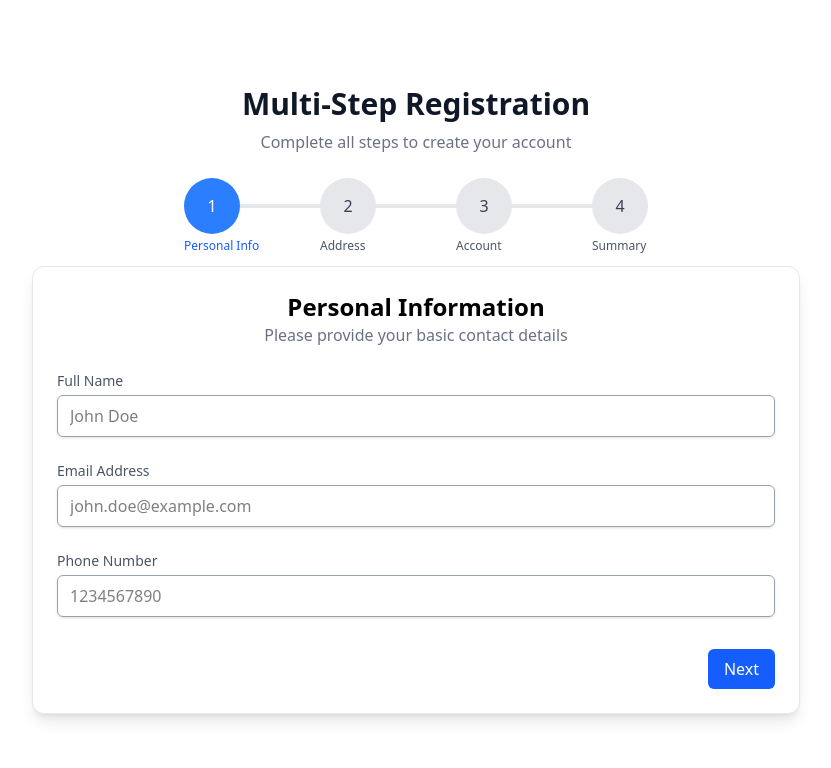
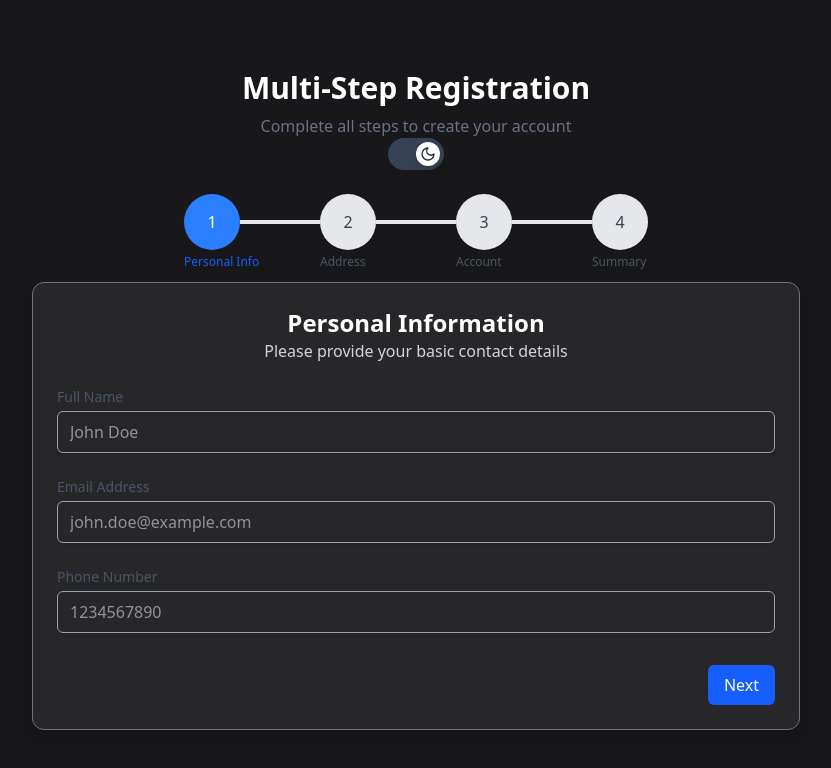
Before and after one commit to Sakibahmed2/step-flow, a Next.js app: page / in a window 1280 px wide. Shown: the top 768 px of the page, without its empty margins (224-1055 px from the left). Built offline with nearby package versions, Linux system fonts and the light colour scheme.

Commit message:
Dark mode done

```diff
--- a/package.json
+++ b/package.json
@@ -14,6 +14,7 @@
     "clsx": "^2.1.1",
     "lucide-react": "^0.487.0",
     "next": "15.2.4",
+    "next-themes": "^0.4.6",
     "react": "^19.0.0",
     "react-dom": "^19.0.0",
     "react-hook-form": "^7.55.0",
--- a/src/app/globals.css
+++ b/src/app/globals.css
@@ -1,4 +1,6 @@
 @import "tailwindcss";
+
+@custom-variant dark (&:where(.dark, .dark *));
 
 .primary-btn {
   @apply ml-auto px-4 py-2 bg-blue-600 text-white rounded-md hover:bg-blue-700 transition-colors focus:outline-none focus:ring-2 focus:ring-offset-2 focus:ring-blue-500;
--- a/src/app/page.js
+++ b/src/app/page.js
@@ -1,9 +1,8 @@
 import MultiStepForm from "@/components/form/MultiStepForm";
-import React from "react";
 
 const HomePage = () => {
   return (
-    <main className="min-h-screen flex items-center justify-center p-4">
+    <main className="min-h-screen flex items-center justify-center p-4 dark:bg-zinc-900">
       <div className="w-full max-w-3xl">
         <MultiStepForm />
       </div>
--- a/src/components/form/MultiStepForm.jsx
+++ b/src/components/form/MultiStepForm.jsx
@@ -10,13 +10,14 @@ import { zodResolver } from "@hookform/resolvers/zod";
 import { useEffect, useState } from "react";
 import { FormProvider, useForm } from "react-hook-form";
 import { useDispatch, useSelector } from "react-redux";
+import { toast } from "sonner";
 import { z } from "zod";
-import StepIndicator from "../ui/StepIndicator";
+import AccountSetup from "../steps/AccountSetup";
+import AddressDetails from "../steps/AddressDetails";
 import FormSummary from "../steps/FormSummary";
 import PersonalInfo from "../steps/PersonalInfo";
-import AddressDetails from "../steps/AddressDetails";
-import AccountSetup from "../steps/AccountSetup";
-import { toast } from "sonner";
+import StepIndicator from "../ui/StepIndicator";
+import { ThemeSwitcher } from "../ui/ToggleTheme";
 
 const formSchema = z
   .object({
@@ -113,7 +114,7 @@ export default function MultiStepForm() {
   const onSubmit = (data) => {
     console.log("Form submitted:", data);
     localStorage.setItem("formData", JSON.stringify(data));
-    if (isSubmitted) {
+    if (localStorage.getItem("formData")) {
       toast.success("Form submitted successfully!");
     }
     dispatch(resetForm());
@@ -122,18 +123,21 @@ export default function MultiStepForm() {
 
   return (
     <div className="space-y-6">
-      <div className="text-center">
-        <h1 className="text-3xl font-bold text-gray-900">
-          Multi-Step Registration
-        </h1>
-        <p className="text-gray-500 mt-2">
-          Complete all steps to create your account
-        </p>
+      <div className="text-center flex flex-col items-center">
+        <div>
+          <h1 className="text-3xl font-bold text-gray-900 dark:text-white">
+            Multi-Step Registration
+          </h1>
+          <p className="text-gray-500 dark:to-gray-200 mt-2">
+            Complete all steps to create your account
+          </p>
+        </div>
+        <ThemeSwitcher />
       </div>
 
       <StepIndicator currentStep={currentStep} steps={steps} />
 
-      <div className="bg-white rounded-xl shadow-lg border border-gray-200 overflow-hidden">
+      <div className="bg-white dark:bg-zinc-800 rounded-xl shadow-lg border border-gray-200 dark:border-zinc-500 overflow-hidden">
         <div className="p-6">
           <FormProvider {...methods}>
             <form onSubmit={handleSubmit(onSubmit)}>
@@ -144,7 +148,7 @@ export default function MultiStepForm() {
                   <button
                     type="button"
                     onClick={goToPrevStep}
-                    className="px-4 py-2 border border-gray-300 rounded-md text-gray-700 hover:bg-gray-50 transition-colors focus:outline-none focus:ring-2 focus:ring-offset-2 focus:ring-blue-500"
+                    className="px-4 py-2 border border-gray-300 dark:border-white dark:text-white rounded-md text-gray-700 hover:bg-gray-50 dark:hover:bg-blue-50/0 transition-colors focus:outline-none focus:ring-2 focus:ring-offset-2 focus:ring-blue-500"
                   >
                     Previous
                   </button>
@@ -159,7 +163,7 @@ export default function MultiStepForm() {
                       setHasData(false);
                       dispatch(resetForm());
                     }}
-                    className="ml-auto px-4 py-2 border border-red-300 rounded-md text-red-700 hover:bg-red-50 transition-colors focus:outline-none focus:ring-2 focus:ring-offset-2 focus:ring-red-500"
+                    className="ml-auto px-4 py-2 border border-red-300 rounded-md text-red-700 hover:bg-red-50 dark:hover:bg-red-50/0 transition-colors focus:outline-none focus:ring-2 focus:ring-offset-2 focus:ring-red-500"
                   >
                     Clear Data
                   </button>
--- a/src/components/steps/AccountSetup.jsx
+++ b/src/components/steps/AccountSetup.jsx
@@ -6,7 +6,9 @@ const AccountSetup = () => {
     <div>
       <div className="text-center mb-6">
         <h2 className="text-2xl font-semibold ">Account Setup</h2>
-        <p className="text-gray-500">Please set up your account.</p>
+        <p className="text-gray-500 dark:text-gray-300">
+          Please set up your account.
+        </p>
       </div>
 
       <div className="space-y-6">
--- a/src/components/steps/AddressDetails.jsx
+++ b/src/components/steps/AddressDetails.jsx
@@ -6,7 +6,9 @@ const AddressDetails = () => {
     <div>
       <div className="text-center mb-6">
         <h2 className="text-2xl font-semibold ">Address Details</h2>
-        <p className="text-gray-500">Please provide your address details.</p>
+        <p className="text-gray-500 dark:text-gray-300">
+          Please provide your address details.
+        </p>
       </div>
 
       <div className="space-y-6">
--- a/src/components/steps/FormSummary.jsx
+++ b/src/components/steps/FormSummary.jsx
@@ -20,44 +20,44 @@ const FormSummary = () => {
         <h2 className="text-2xl font-semibold text-center">
           Review your information
         </h2>
-        <p className="text-gray-500 text-center mb-6">
+        <p className="text-gray-500 text-center mb-6 dark:text-gray-300">
           Please review your details before submitting.
         </p>
       </div>
 
       <div className="grid grid-cols-12 gap-4">
-        <div className="border py-4 px-6 rounded-lg border-gray-300 col-span-12">
+        <div className="border py-4 px-6 rounded-lg border-gray-300 dark:border-zinc-500 col-span-12">
           <h3 className="text-lg font-semibold mb-2">Personal Information</h3>
-          <p className="text-gray-700">
+          <p className="text-gray-700 dark:text-gray-300">
             Full Name: <span className="font-semibold">{fullName}</span>
           </p>
-          <p className="text-gray-700">
+          <p className="text-gray-700 dark:text-gray-300">
             Email: <span className="font-semibold">{email}</span>
           </p>
-          <p className="text-gray-700">
+          <p className="text-gray-700 dark:text-gray-300">
             Phone Number: <span className="font-semibold">{phoneNumber}</span>
           </p>
         </div>
 
-        <div className="border py-4 px-6 rounded-lg border-gray-300 col-span-6">
+        <div className="border py-4 px-6 rounded-lg border-gray-300 col-span-6 dark:border-zinc-500">
           <h3 className="text-lg font-semibold mb-2">Address details</h3>
-          <p className="text-gray-700">
+          <p className="text-gray-700 dark:text-gray-300">
             Street Address: <span className="font-semibold">{street}</span>
           </p>
-          <p className="text-gray-700">
+          <p className="text-gray-700 dark:text-gray-300">
             City: <span className="font-semibold">{city}</span>
           </p>
-          <p className="text-gray-700">
+          <p className="text-gray-700 dark:text-gray-300">
             Zip Code: <span className="font-semibold">{zipCode}</span>
           </p>
         </div>
 
-        <div className="border py-4 px-6 rounded-lg border-gray-300 col-span-6">
+        <div className="border py-4 px-6 rounded-lg border-gray-300 col-span-6 dark:border-zinc-500">
           <h3 className="text-lg font-semibold mb-2">Account setup</h3>
-          <p className="text-gray-700">
+          <p className="text-gray-700 dark:text-gray-300">
             Username: <span className="font-semibold">{username}</span>
           </p>
-          <p className="text-gray-700">
+          <p className="text-gray-700 dark:text-gray-300">
             Password:{" "}
             <span className="font-semibold">{password.replace(/./g, "*")}</span>
           </p>
--- a/src/components/steps/PersonalInfo.jsx
+++ b/src/components/steps/PersonalInfo.jsx
@@ -6,7 +6,7 @@ const PersonalInfo = () => {
     <div>
       <div className="text-center mb-6">
         <h2 className="text-2xl font-semibold ">Personal Information</h2>
-        <p className="text-gray-500">
+        <p className="text-gray-500 dark:text-gray-300">
           Please provide your basic contact details
         </p>
       </div>
--- /dev/null
+++ b/src/components/ui/ToggleTheme.jsx
@@ -0,0 +1,39 @@
+"use client";
+
+import { MoonIcon, Sun } from "lucide-react";
+import { useTheme } from "next-themes";
+import { useEffect, useState } from "react";
+
+export function ThemeSwitcher() {
+  const [mounted, setMounted] = useState(false);
+  const { theme, setTheme } = useTheme();
+
+  useEffect(() => {
+    setMounted(true);
+  }, []);
+
+  if (!mounted) return null;
+
+  const isDark = theme === "dark";
+
+  return (
+    <button
+      onClick={() => setTheme(isDark ? "light" : "dark")}
+      className={`relative flex items-center w-14 h-8 rounded-full p-1 transition-colors ${
+        isDark ? "bg-gray-700" : "bg-gray-300"
+      }`}
+    >
+      <div
+        className={`flex items-center justify-center w-6 h-6 rounded-full bg-white shadow-md transform transition-transform duration-300 ${
+          isDark ? "translate-x-6" : "translate-x-0"
+        }`}
+      >
+        {isDark ? (
+          <MoonIcon className="w-4 h-4 text-gray-800" />
+        ) : (
+          <Sun className="w-4 h-4 text-yellow-500" />
+        )}
+      </div>
+    </button>
+  );
+}
--- a/src/libs/Provider.jsx
+++ b/src/libs/Provider.jsx
@@ -1,10 +1,15 @@
 "use client";
 
 import store from "@/redux/store";
+import { ThemeProvider } from "next-themes";
 import { Provider } from "react-redux";
 
 const Providers = ({ children }) => {
-  return <Provider store={store}>{children}</Provider>;
+  return (
+    <ThemeProvider attribute="class" defaultTheme="dark">
+      <Provider store={store}>{children}</Provider>
+    </ThemeProvider>
+  );
 };
 
 export default Providers;
```
Also changed, not shown: tailwind.config.js (added), 1 other file (tests, documents, lock files or other folders).
